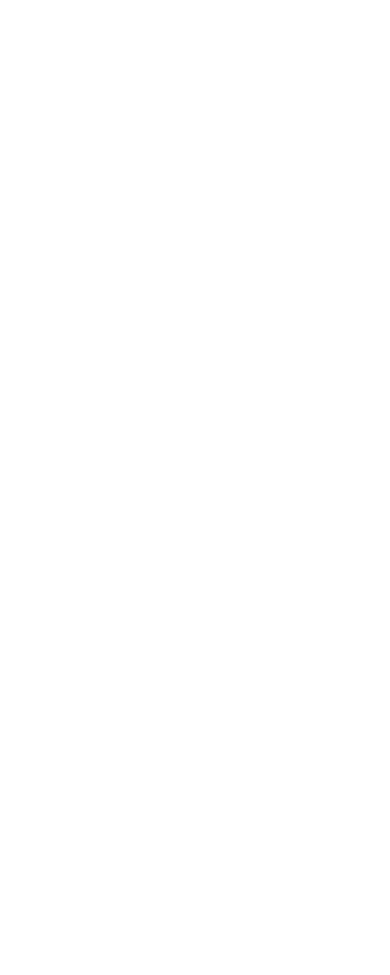
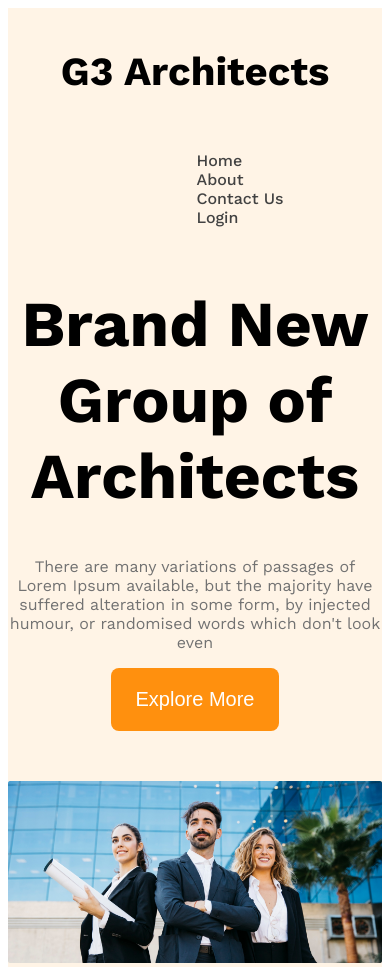
Before and after one commit to samiul-alim12/g3-architect-website, a plain HTML site: page index.htm in a window 390 px wide. Before the commit the page ends 844 px from the top, so only its background shows below. Drawn offline with nearby package versions, Linux system fonts and the light colour scheme.

Commit message:
make header section responsive

```diff
--- a/index.htm
+++ b/index.htm
@@ -6,7 +6,32 @@
     <title>g3 architect project</title>
     <link rel="stylesheet" href="styles/style.css">
 </head>
-<body>
+<body class="work-sans-normal">
+    <header class="headers-color">
+        <nav class="navbar display-flex">
+            <h3 class="brand">G3 Architects</h3>
+            <ul class="navbar-links display-flex">
+                <li class="nav-item"><a href="" class="nav-link dark-2"> Home </a></li>
+                <li class="nav-item"><a href="" class="nav-link dark-2">About</a></li>
+                <li class="nav-item"><a href="" class="nav-link dark-2">Contact Us  </a></li>
+                <li class="nav-item"><a href="" class="nav-link dark-2">Login</a></li>
+            </ul>
+        </nav>
+        <div class="banner">
+           <div class="banner-description">
+            <h1 class="banner-title">Brand New Group of Architects</h1>
+            <p class="banner-details dark-3">There are many variations of passages of Lorem Ipsum available, but the majority have suffered alteration in some form, by injected humour, or randomised words which don't look even</p>
+            <button class="btn-explore-more">Explore More</button>
+           </div>
+            <img class="banner-img" src="images/banner.png" alt="">
 
+        </div>
+    </header>
+    <main>
+
+    </main>
+    <footer>
+
+    </footer>
 </body>
 </html>
--- a/styles/style.css
+++ b/styles/style.css
@@ -0,0 +1,86 @@
+@import url('https://fonts.googleapis.com/css2?family=Work+Sans:ital,wght@0,100..900;1,100..900&display=swap');
+
+.work-sans-normal {
+  font-family: "Work Sans", serif;
+  font-optical-sizing: auto;
+  font-style: normal;
+}
+/* shared style */
+.display-flex{
+    display: flex;
+}
+.dark-2{
+    color: #424242;
+}
+.dark-3{
+    color: #727272;
+}
+.headers-color{
+    background-color: rgba(255, 144, 14, 0.1);
+}
+.btn-explore-more{
+    background-color: #FF900E;
+    color: white;
+    padding: 20px 25px;
+    border-radius: 8px;
+    font-size: 1.25rem;
+    font-weight: 700px;
+    border: none;
+}
+
+
+/* full header section */
+
+/* nav section */
+.brand{
+    font-size: 2.5rem;
+    font-weight: 700;
+}
+.navbar{
+    justify-content: space-between;
+    align-items: center;
+}
+.navbar-links{
+
+}
+.nav-item{
+    list-style: none;
+}
+.nav-link{
+    text-decoration: none;
+    margin-left: 50px;
+    /* margin-right: ; */
+    font-size: 1rem;
+    font-weight: 500;
+}
+.navbar, .banner{
+    max-width: 1100px;
+    margin: 0 auto;
+}
+/* banner related style */
+.banner-description{
+    max-width: 850px;
+    margin: 0 auto;
+    text-align: center;
+    margin-bottom: 50px;
+}
+.banner-img{
+    max-width: 1100px;
+}
+.banner-title{
+    font-size: 4rem;
+    font-weight: 700;
+}
+.banner-details{
+    font-size: 1rem;
+}
+
+/* header responsive */
+@media screen and (max-width:576px) {
+    .navbar, .navbar-links{
+        flex-direction: column;
+    }
+    .banner-img{
+        width: 100%;
+    }
+}
```
